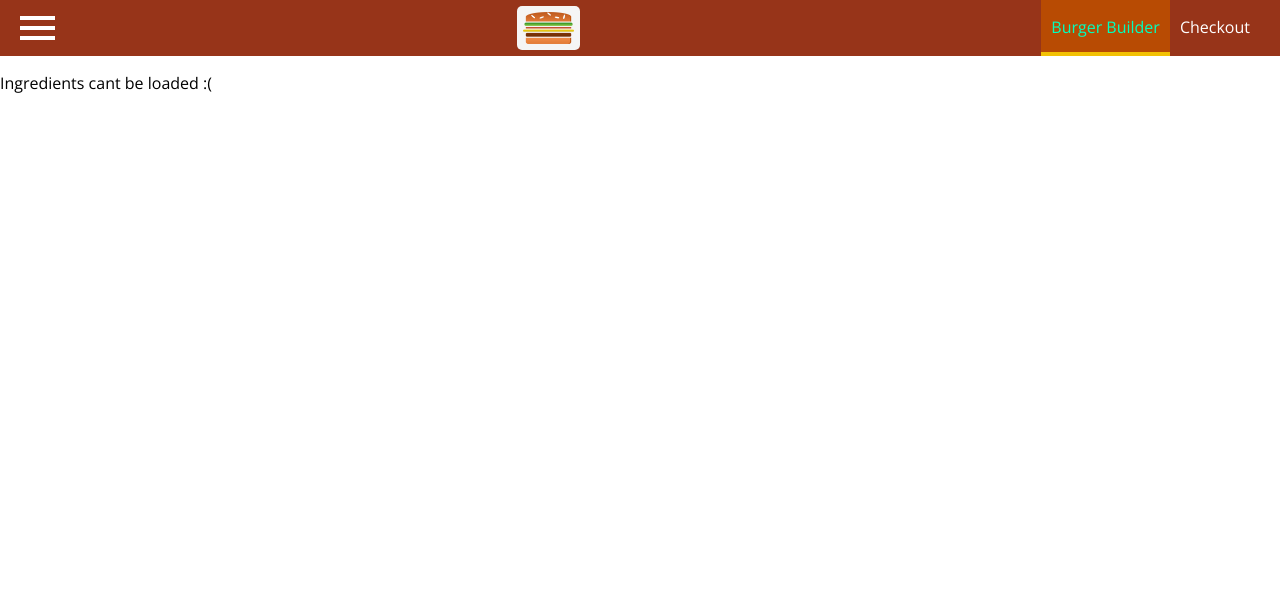
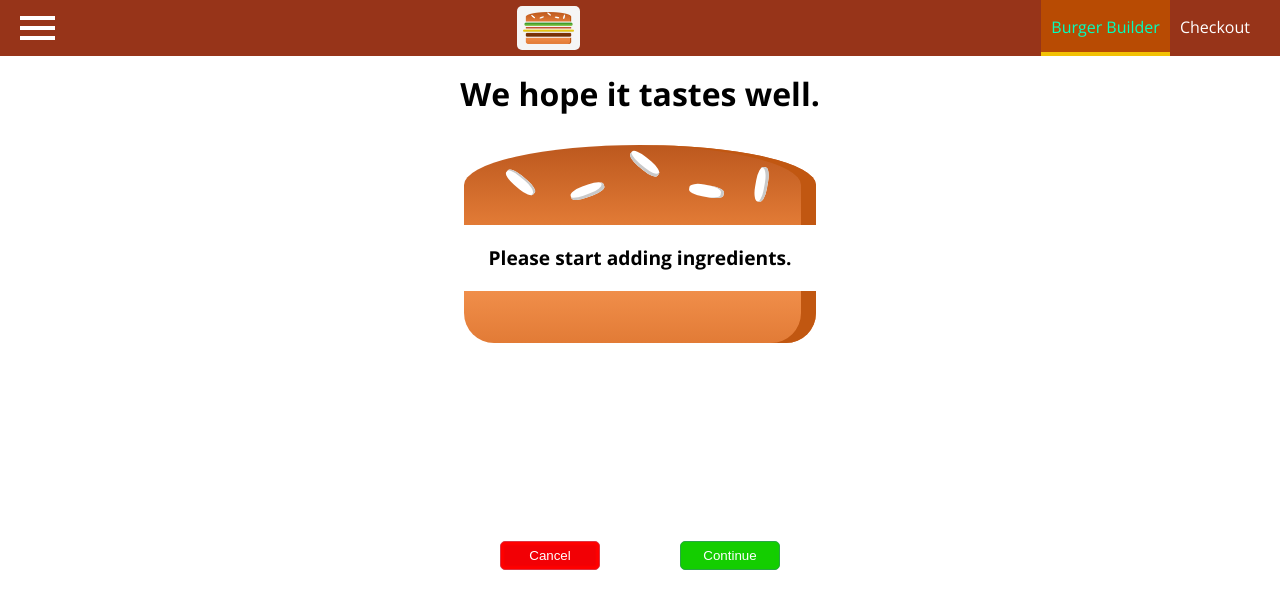
Before and after one commit to kasiapetka/burger-builder-app, a React (Create React App) app in the folder webapp/: page /checkout in a window 1280 px wide. Shown: the top 608 px of the page. Built offline with nearby package versions, Linux system fonts and the light colour scheme; no server answers.

Commit message:
Routing added

```diff
--- a/webapp/package.json
+++ b/webapp/package.json
@@ -10,6 +10,7 @@
     "prop-types": "^15.7.2",
     "react": "^16.13.1",
     "react-dom": "^16.13.1",
+    "react-router-dom": "^5.1.2",
     "react-scripts": "3.4.1"
   },
   "scripts": {
--- a/webapp/src/App.js
+++ b/webapp/src/App.js
@@ -1,13 +1,21 @@
 import React, {Component} from 'react';
 import Layout from "./containers/Layout/Layout";
 import BurgerBuilder from "./containers/BurgerBuilder";
+import Checkout from "./containers/Checkout/Checkout";
+import {BrowserRouter as Router, Route, Switch} from "react-router-dom";
+
 
 class App extends Component {
 
     render() {
         return (
             <Layout>
-                 <BurgerBuilder/>
+                <Router>
+                    <Switch>
+                    <Route path='/checkout' component={Checkout}/>
+                    <Route path='/' component={BurgerBuilder}/>
+                    </Switch>
+                </Router>
             </Layout>
         );
     }
--- a/webapp/src/components/Burger/OrderSummary/OrderSummary.js
+++ b/webapp/src/components/Burger/OrderSummary/OrderSummary.js
@@ -1,6 +1,6 @@
 import React from "react";
 import Auxiliary from "../../../hoc/Auxiliary";
-import classes from './OrderSummary.module.css'
+import Button from '../../UI/Button/Button'
 
 const orderSummary =(props)=>{
     const ingredientSummary = Object.keys(props.ingredients).map(igKey => {
@@ -20,12 +20,11 @@ const orderSummary =(props)=>{
             </ul>
             <p>Total price : <strong>{props.price}{' '}$</strong></p>
             <p>Continue to checkout?</p>
-            <button className={[classes.Button, classes.Cancel].join(' ')}
-                    onClick={props.cancel}>CANCEL
-            </button>
-            <button className={[classes.Button, classes.Continue].join(' ')}
-                    onClick={props.continue}>CONTINUE
-            </button>
+            <Button name='Cancel'
+                    onClick={props.cancel}>CANCEL</Button>
+            <Button name='Success'
+                    onClick={props.continue}>CONTINUE</Button>
+
         </Auxiliary>
     );
 };
--- /dev/null
+++ b/webapp/src/components/Order/CheckoutSummary/CheckoutSummary.js
@@ -0,0 +1,23 @@
+import React from "react";
+import Burger from '../../Burger/Burger'
+import Button from "../../UI/Button/Button";
+import classes from './CheckoutSummary.module.css'
+
+const checkoutSummary =(props)=>{
+
+    return(
+        <div className={classes.CheckoutSummary}>
+            <h1>We hope it tastes well.</h1>
+            <div style={{width:'100%', margin:'auto'}}>
+                <Burger
+                    ingredients={props.ingredients}/>
+            </div>
+
+            <Button name="Cancel" onClick={props.cancelClicked}>Cancel</Button>
+            <Button name='Success' onClick={props.continueClicked}>Continue</Button>
+        </div>
+    );
+};
+
+
+export default checkoutSummary;
--- /dev/null
+++ b/webapp/src/components/Order/CheckoutSummary/CheckoutSummary.module.css
@@ -0,0 +1,11 @@
+.CheckoutSummary {
+    text-align: center;
+    width: 80%;
+    margin: auto;
+}
+
+@media (min-width: 600px) {
+    .CheckoutSummary {
+        width: 500px;
+    }
+}
--- /dev/null
+++ b/webapp/src/components/UI/Button/Button.js
@@ -0,0 +1,25 @@
+import React from "react";
+import classes from "./Button.module.css";
+
+
+const button =(props)=>{
+
+    const classNames = [];
+    classNames.push(classes.Button);
+
+    if(props.name === 'Success'){
+        classNames.push(classes.Continue);
+    }
+    if(props.name === 'Cancel'){
+        classNames.push(classes.Cancel);
+    }
+
+    return(
+        <button className={classNames.join(' ')}
+                onClick={props.onClick}>{props.children}
+        </button>
+
+    );
+};
+
+export default button;
--- a/webapp/src/containers/BurgerBuilder.js
+++ b/webapp/src/containers/BurgerBuilder.js
@@ -33,7 +33,7 @@ class BurgerBuilder extends Component {
                         ingredients: ingredients
                     })
                 }
-            ).catch(error=>{
+            ).catch(error => {
             this.setState({
                 error: true
             })
@@ -92,38 +92,12 @@ class BurgerBuilder extends Component {
     };
 
     purchaseContinueHandler = () => {
-        this.setState({
-            loading: true
-        });
-        const order = {
-            ingredients: this.state.ingredients,
-            price: this.state.totalPrice,
-            customer: {
-                name: 'Kasiulka',
-                address: {
-                    street: 'Street 21',
-                    city: 'Chorzow',
-                    zipCode: '54-234',
-                    country: 'Poland'
-                },
-                email: 'kasia@kasia.com'
-            },
-            deliveryMethod: 'fastest'
-        };
 
-        axios.post('/orders.json', order).then(response => {
-            console.log(response);
-            this.setState({
-                loading: false,
-                showModal: false
-            });
-        }).catch(error => {
-                this.setState({
-                    loading: false,
-                    showModal: false
-                });
-            }
-        );
+        this.props.history.push({
+                pathname: '/checkout',
+                search: '?'+
+                    new URLSearchParams({...this.state.ingredients}).toString()
+        })
     };
 
     render() {
--- /dev/null
+++ b/webapp/src/containers/Checkout/Checkout.js
@@ -0,0 +1,44 @@
+import React, {Component} from "react";
+import CheckoutSummary from "../../components/Order/CheckoutSummary/CheckoutSummary";
+import {Route} from "react-router-dom";
+import ContactData from "./ContactData/ContactData";
+
+class Checkout extends Component {
+
+    state = {
+        ingredients: {}
+    };
+
+    componentDidMount() {
+        let ingredients = {};
+        const query = new URLSearchParams(this.props.location.search);
+        for (let param of query.entries()) {
+            const [key, value] = param;
+            ingredients[key] = +value;
+        }
+
+        this.setState({ingredients: ingredients})
+    }
+
+    onCancelClickedHandler = () => {
+        this.props.history.goBack();
+    };
+
+    onContinueClickedHandler = () => {
+        this.props.history.replace('/checkout/order');
+    };
+
+    render() {
+        return (
+            <div>
+                <CheckoutSummary ingredients={this.state.ingredients}
+                                 cancelClicked={this.onCancelClickedHandler}
+                                 continueClicked={this.onContinueClickedHandler}/>
+                <Route path={this.props.match.path + '/order'}
+                       render={()=> <ContactData ingredients={this.state.ingredients}/>}/>
+            </div>
+        );
+    }
+}
+
+export default Checkout;
--- /dev/null
+++ b/webapp/src/containers/Checkout/ContactData/ContactData.js
@@ -0,0 +1,68 @@
+import React,{Component} from "react";
+import classes from './ContactData.module.css'
+import Button from "../../../components/UI/Button/Button";
+import axios from "axios";
+
+class ContactData extends Component{
+
+    state={
+      name: '',
+      email: '',
+      address:{
+          street:'',
+          postalCode:''
+      },
+        loading: false
+    };
+
+    orderHandler=(event)=>{
+       event.preventDefault();
+        this.setState({loading: true});
+        // const order = {
+        //     ingredients: this.props.ingredients,
+        //     price: this.state.totalPrice,
+        //     customer: {
+        //         name: 'Kasiulka',
+        //         address: {
+        //             street: 'Street 21',
+        //             city: 'Chorzow',
+        //             zipCode: '54-234',
+        //             country: 'Poland'
+        //         },
+        //         email: 'kasia@kasia.com'
+        //     },
+        //     deliveryMethod: 'fastest'
+        // };
+        //
+        // axios.post('/orders.json', order).then(response => {
+        //     console.log(response);
+        //     this.setState({
+        //         loading: false,
+        //         showModal: false
+        //     });
+        // }).catch(error => {
+        //         this.setState({
+        //             loading: false,
+        //             showModal: false
+        //         });
+        //     }
+        // );
+    };
+
+    render() {
+        return (
+            <div className={classes.ContactData}>
+                <h4>Enter Your Contact Data: </h4>
+                <form>
+                    <input className={classes.Input} type='text' name='name' placeholder='Your Name'/>
+                    <input className={classes.Input} type='email' name='email' placeholder='Your Email'/>
+                    <input className={classes.Input} type='text' name='street' placeholder='Street'/>
+                    <input className={classes.Input} type='text' name='postalCode' placeholder='Postal Code'/>
+                    <Button name='Success' onClick={this.orderHandler}>Order</Button>
+                </form>
+            </div>
+        );
+    }
+}
+
+export default ContactData;
--- /dev/null
+++ b/webapp/src/containers/Checkout/ContactData/ContactData.module.css
@@ -0,0 +1,21 @@
+.ContactData{
+    margin: 20px auto;
+    width: 80%;
+    text-align: center;
+    box-shadow: 0 2px 3px #ccc;
+    border: 1px solid #eee;
+    padding: 10px;
+    box-sizing: border-box;
+}
+
+.ContactData .Input{
+    display: block;
+    margin: 5px auto;
+    border-radius: 5px;
+}
+
+@media (min-width: 600px) {
+    .ContactData{
+        width: 500px;
+    }
+}
```
Also changed, not shown: webapp/src/components/UI/Button/Button.module.css (renamed from webapp/src/components/Burger/OrderSummary/OrderSummary.module.css), 1 other file (tests, documents, lock files or other folders).
